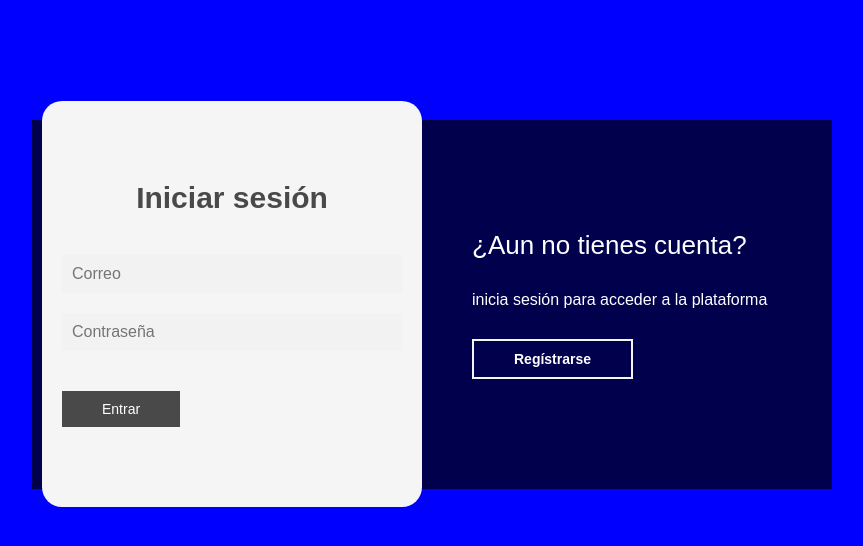
After one commit to Sentfromevil/Sena, a PHP site: page /HTML/login_2.0.html in a window 1280 px wide. The commit adds this page. Shown: the top 546 px of the page, without its empty margins (208-1071 px from the left). Run offline with PHP 8.4, Linux system fonts and the light colour scheme.

Commit message:
Pille pues con lo del css, aun no termino la primera parte

```diff
--- /dev/null
+++ b/CSS/login.css
@@ -0,0 +1,142 @@
+*{
+    margin: 0;
+    padding: 0;
+    box-sizing: border-box;
+    text-decoration: none;
+    font-family: sans-serif;
+
+}
+body{
+   background-color: blue;
+}
+main{
+    width: 100%;
+    padding: 20px;
+    margin: auto;
+    margin-top: 100px;
+}
+.contenedor-todo{
+    width:100%;
+    max-width: 800px;
+    margin: auto;
+    position: relative;
+}
+.caja-trasera{
+    width: 100%;
+    padding: 10px 20px;
+    display: flex;
+    justify-content: center;
+    backdrop-filter: blur(10px);
+    background-color: rgba(0, 0, 0, 0.7);
+}
+.caja-trasera div{
+    margin: 100px 40px;
+    color: white;
+    transition: all 500ms;
+}
+.caja-trasera div p,
+.caja-trasera div button{
+    margin-top: 30px;
+}
+.caja-trasera div h3{
+    font-weight: 400;
+    font-size: 26px;
+}
+.caja-trasera button{
+    padding: 10px 40px;
+    border: 2px solid #f5f5f5;
+    background: transparent;
+    font-size: 14px;
+    font-weight: 600;
+    cursor: pointer;
+    color: white;
+    outline: none;
+    transition: all 300ms;
+}
+
+.caja-trasera button:hover{
+background:#fff;
+color: black;
+}
+
+.contenedor-login-register{
+    display: flex;
+    align-items: center;
+    width: 100%;
+    max-width: 380px;
+    position: relative;
+    top: -185px;
+    left: 10px;
+    transition: left 500ms cubic-bezier(0.175,0.885,0.320,1.275);
+}
+
+.contenedor-login-register form{
+    width: 100%;
+    padding: 80px 20px;
+    background-color: #F5F5F5;
+    position: absolute;
+    border-radius: 20px;
+}
+
+.contenedor-login-register form h2{
+    font-size: 30px;
+    text-align: center;
+    margin-bottom: 20px;
+    color:rgba(0, 0, 0, 0.7);
+}
+
+.contenedor-login-register form input{
+    width: 100%;
+    margin-top: 20px;
+    padding: 10px;
+    border: none;
+    background-color: #f2f2f2;
+    font-size: 16px;
+    outline: none;
+}
+
+.contenedor-login-register form button{
+    padding: 10px 40px;
+    margin-top: 40px;
+    border: none;
+    font-size: 14px;
+    background-color: rgba(0, 0, 0, 0.7);
+    color: white;
+    cursor: pointer;
+    outline: none;
+}
+
+.formulario-login{
+    opacity: 1;
+    display: block;
+}
+.formulario-register{
+    display: none;
+}
+
+/* responsive jijijiji*/
+@media screen and(max-width:850px){
+    main{
+        margin-top: 50px;
+    }
+    .caja-trasera{
+        max-width: 350px;
+        height: 300px;
+        flex-direction: column;
+        margin: auto;
+    }
+    .caja-trasera div{
+        margin: 0;
+        position: absolute;
+
+    }
+    /* form*/
+    .contenedor-login-register{
+        top: -10px;
+        left: -5px;
+        margin: auto;
+    }
+    .contenedor-login-register form {
+        position: relative;
+    }
+}
--- a/CSS/style.css
+++ b/CSS/style.css
@@ -9,7 +9,7 @@
 }
 
 body{
-    background: #F5F5F5;
+    background: c;
 }
 
 header{
--- /dev/null
+++ b/HTML/login_2.0.html
@@ -0,0 +1,45 @@
+<!DOCTYPE html>
+<html lang="es">
+<head>
+    <meta charset="UTF-8">
+    <meta http-equiv="X-UA-Compatible" content="IE=edge">
+    <meta name="viewport" content="width=device-width, initial-scale=1.0">
+    <link rel="stylesheet" href="/CSS/login.css">
+    <title>login</title>
+</head>
+<body>
+    <main>
+        <div class="contenedor-todo">
+            <div class="caja-trasera">
+               <div class="caja-trasera-login">
+                  <h3>¿Ya estas registrado?</h3>
+                  <p>inicia sesión para acceder a la plataforma </p>
+                  <button id="btn-iniciar-sesion">Iniciar sesión</button>
+               </div>
+                <div class="caja-trasera-register">
+                    <h3>¿Aun no tienes cuenta?</h3>
+                    <p>inicia sesión para acceder a la plataforma </p>
+                    <button id="btn-registrearse">Regístrarse</button>
+                </div>
+            </div>
+            <div class="contenedor-login-register">
+                <form action="" class="formulario-login">
+                    <h2>Iniciar sesión</h2>
+                    <input type="text" name="" placeholder="Correo" id="">
+                    <input type="password" name="" placeholder="Contraseña" id="">
+                    <button>Entrar</button>
+                </form>
+                <form action="" class="formulario-register">
+                    <h2>Regístrarse</h2>
+                    <input type="text" name="" placeholder="Nombre completo" id="">
+                    <input type="text" name="" placeholder="Correo" id="">
+                    <input type="text" name="" placeholder="usuario" id="">
+                    <input type="password" name="" placeholder="Contraseña" id="">
+                    <button>Regístrarse</button>
+                </form>
+            </div>
+        </div>
+    </main>
+    <script src="/JS/script-login.js"></script>
+</body>
+</html>
--- /dev/null
+++ b/JS/script-login.js
@@ -0,0 +1,23 @@
+document.getElementById("btn-registrearse").addEventListener("click", register)
+document.getElementById("btn-iniciar-sesion").addEventListener("click", iniciarSesion)
+
+var contenedor_login_register = document.querySelector(".contenedor-login-register");
+var formulario_login = document.querySelector(".formulario-login");
+var formulario_register = document.querySelector(".formulario-register");
+var caja_trasera_login = document.querySelector(".caja-trasera-login");
+var caja_trasera_register = document.querySelector(".caja-trasera-register");
+
+function iniciarSesion(){
+    formulario_register.style.display = "none";
+    contenedor_login_register.style.left = "10px";
+    formulario_login.style.display = "block";
+    caja_trasera_register.style.opacity = "1";
+    caja_trasera_login.style.opacity = "0";
+}
+function register(){
+    formulario_register.style.display = "block";
+    contenedor_login_register.style.left = "410px";
+    formulario_login.style.display = "none";
+    caja_trasera_register.style.opacity = "0";
+    caja_trasera_login.style.opacity = "1";
+}
```
